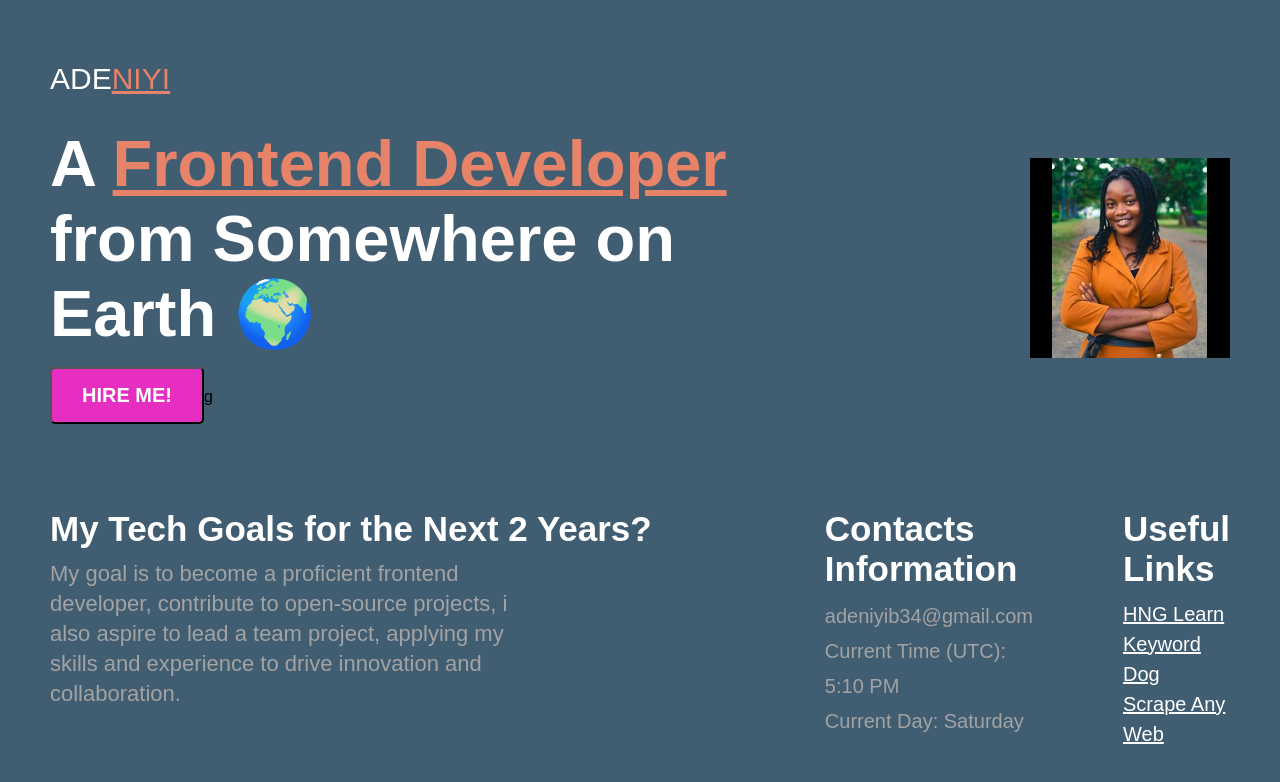
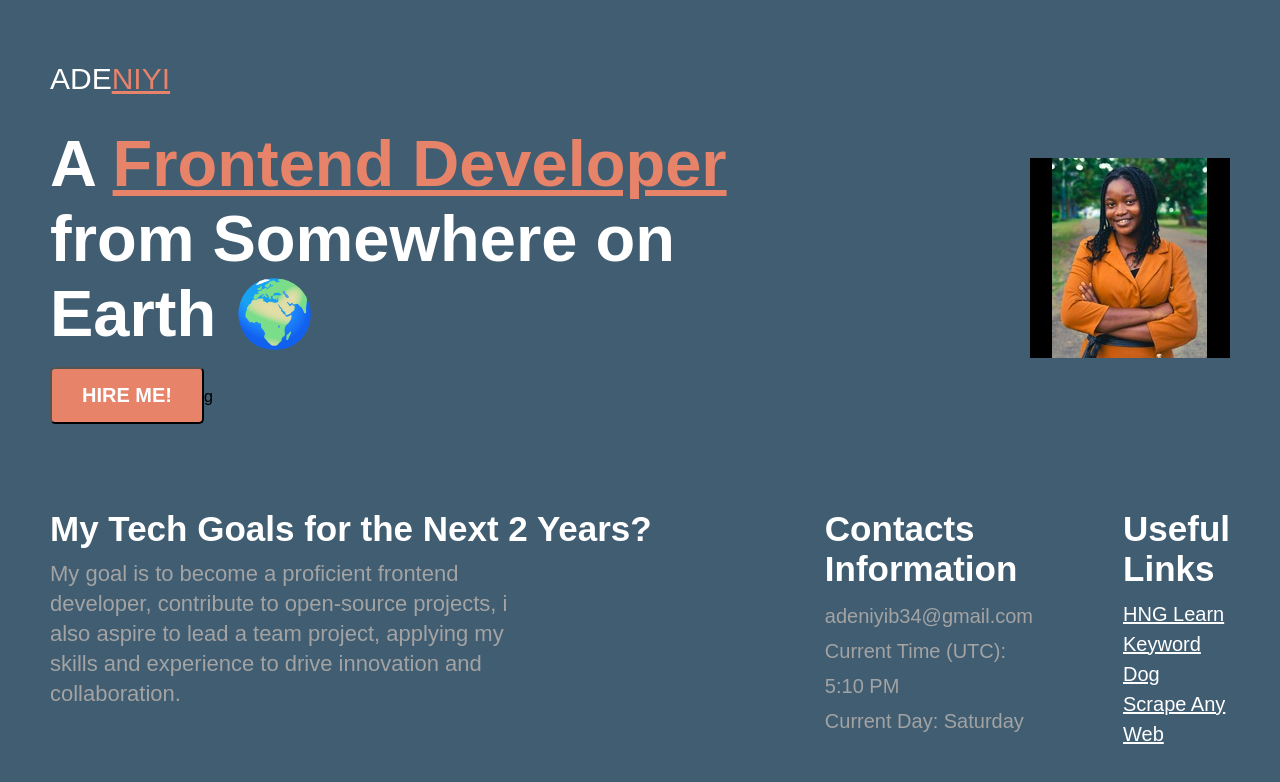
Before and after one commit to Bukkie62/Stage1-HNG-Project, a plain HTML site: page index.html in a window 1280 px wide. Drawn offline with Linux system fonts and the light colour scheme; a web font is replaced by a local one.

Commit message:
style.css

```diff
--- a/style.css
+++ b/style.css
@@ -97,7 +97,7 @@ header h1{
 
 .btn{
   padding: 15px 30px;
-  background-color: #E62FC0;
+  background-color: #E68369;
   color: #fff;
   margin: 15px 0px;
   cursor: pointer;
```
